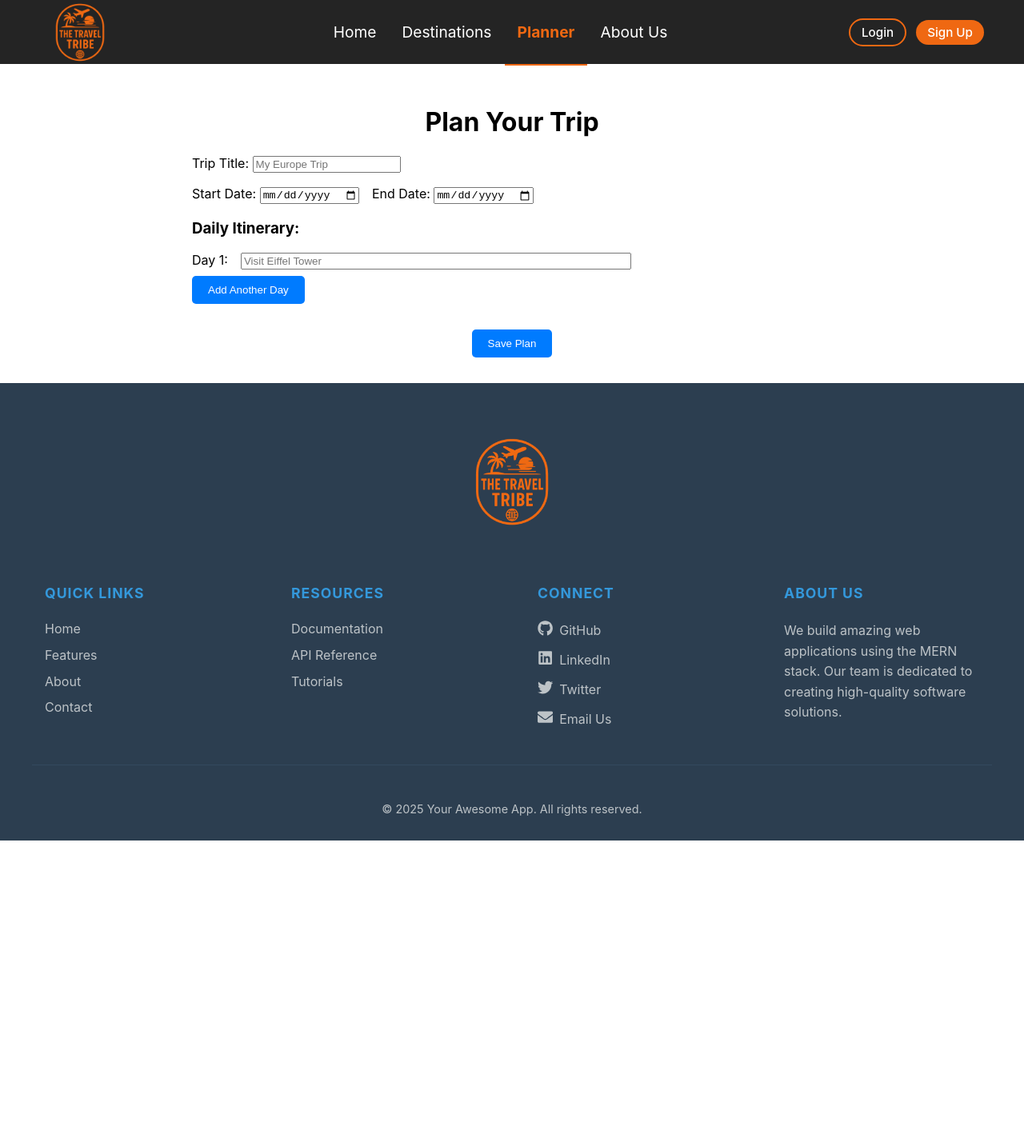
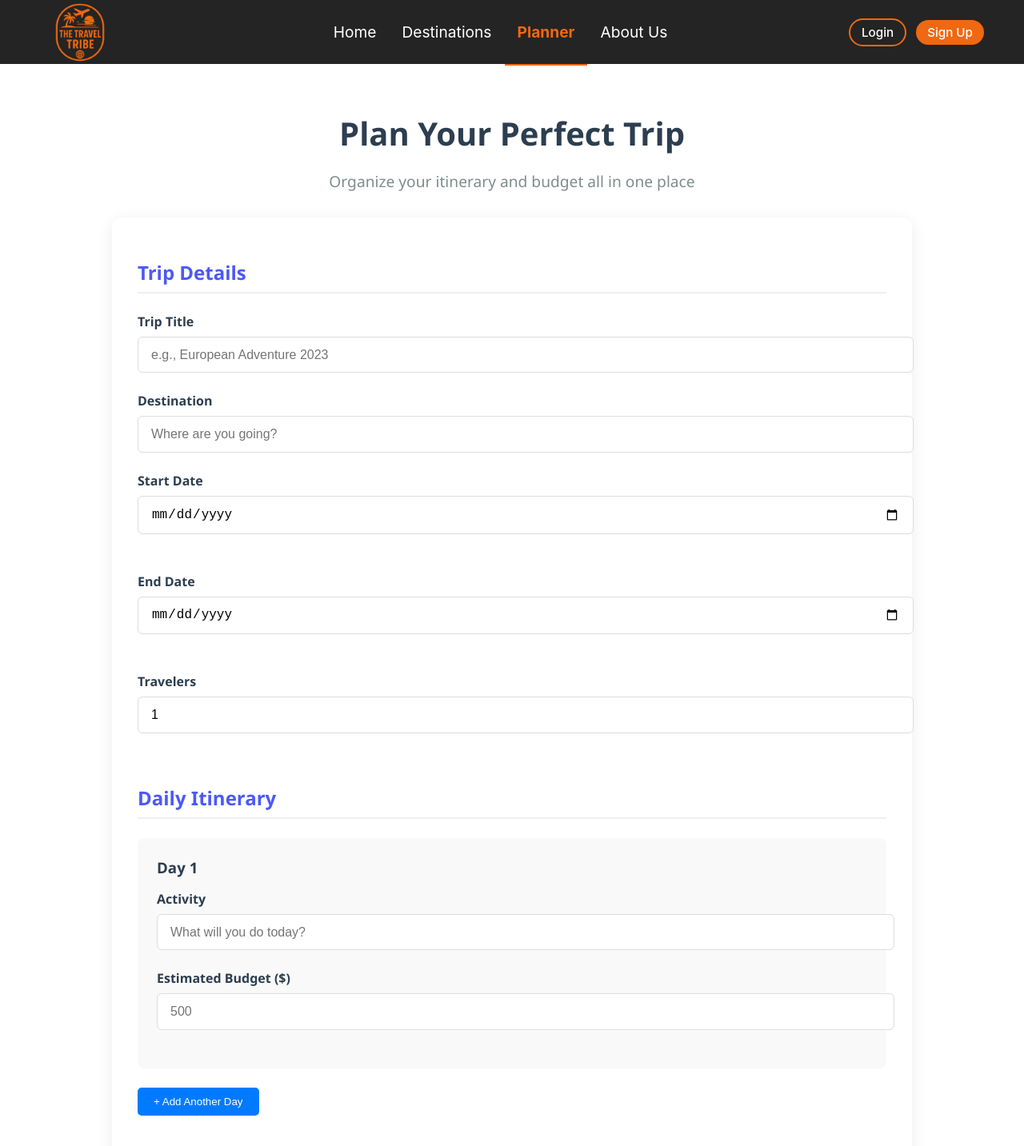
Before and after one commit to KingReevan/AJHackathon, a React (Create React App) app: page /planner in a window 1280 px wide. Shown: the top 1433 px of the page at 80% size. Before the commit the page ends 1051 px from the top, so only its background shows below. Built offline with nearby package versions, Linux system fonts and the light colour scheme; no server answers.

Commit message:
Logo update and faq fixed

```diff
--- a/src/components/Hero.js
+++ b/src/components/Hero.js
@@ -17,7 +17,7 @@ const Hero = () => {
     <section className="hero">
       <div className="hero-content">
         <h1 className="hero-title">The Travel Tribe</h1>
-        <p className="hero-tagline">Discover. Plan. Explore. Together.</p>
+        <p className="hero-tagline">One tribe. Infinite adventures.</p>
 
         <form onSubmit={handleSubmit} className="hero-cta">
           <input
--- /dev/null
+++ b/src/pages/Planner.css
@@ -0,0 +1,174 @@
+.planner-container {
+  max-width: 1000px;
+  margin: 0 auto;
+  padding: 2rem 1rem;
+  font-family: 'Segoe UI', Tahoma, Geneva, Verdana, sans-serif;
+}
+
+.planner-header {
+  text-align: center;
+  margin-bottom: 2rem;
+}
+
+.planner-header h1 {
+  font-size: 2.5rem;
+  color: #2c3e50;
+  margin-bottom: 0.5rem;
+}
+
+.planner-header p {
+  font-size: 1.2rem;
+  color: #7f8c8d;
+}
+
+.planner-form {
+  background: white;
+  border-radius: 12px;
+  box-shadow: 0 4px 20px rgba(0, 0, 0, 0.08);
+  padding: 2rem;
+}
+
+.form-section {
+  margin-bottom: 2.5rem;
+}
+
+.form-section h2 {
+  color: #4b59f7;
+  margin-bottom: 1.5rem;
+  padding-bottom: 0.5rem;
+  border-bottom: 2px solid #f0f0f0;
+}
+
+.form-group {
+  margin-bottom: 1.5rem;
+}
+
+.form-group label {
+  display: block;
+  margin-bottom: 0.5rem;
+  font-weight: 600;
+  color: #2c3e50;
+}
+
+.form-group input {
+  width: 100%;
+  padding: 0.8rem 1rem;
+  border: 1px solid #ddd;
+  border-radius: 6px;
+  font-size: 1rem;
+  transition: border-color 0.3s;
+}
+
+.form-group input:focus {
+  outline: none;
+  border-color: #4b59f7;
+}
+
+.date-group {
+  display: flex;
+  flex-direction: column;
+  gap: 1.5rem;
+  margin-bottom: 1.5rem;
+}
+
+.trip-summary {
+  background: #f8f9ff;
+  padding: 1.5rem;
+  border-radius: 8px;
+  margin-top: 1rem;
+}
+
+.trip-summary p {
+  margin: 0.5rem 0;
+  color: #2c3e50;
+}
+
+.day-plan {
+  background: #f9f9f9;
+  border-radius: 8px;
+  padding: 1.5rem;
+  margin-bottom: 1.5rem;
+}
+
+.day-header {
+  display: flex;
+  justify-content: space-between;
+  align-items: center;
+  margin-bottom: 1rem;
+}
+
+.day-header h3 {
+  margin: 0;
+  color: #2c3e50;
+}
+
+.remove-day {
+  background: none;
+  border: none;
+  color: #e74c3c;
+  cursor: pointer;
+  font-weight: 600;
+  padding: 0.3rem 0.5rem;
+}
+
+.remove-day:hover {
+  text-decoration: underline;
+}
+
+.add-day-btn {
+  width: 100%;
+  background-color: #f0f0f0;
+  color: #4b59f7;
+  border: none;
+  padding: 1rem;
+  font-size: 1rem;
+  font-weight: 600;
+  border-radius: 6px;
+  cursor: pointer;
+  transition: background-color 0.3s;
+}
+
+.add-day-btn:hover {
+  background-color: #e0e0e0;
+}
+
+.form-actions {
+  text-align: center;
+  margin-top: 2rem;
+}
+
+.save-plan-btn {
+  background-color: #4b59f7;
+  color: white;
+  border: none;
+  padding: 1rem 2.5rem;
+  font-size: 1.1rem;
+  font-weight: 600;
+  border-radius: 6px;
+  cursor: pointer;
+  transition: background-color 0.3s, transform 0.2s;
+}
+
+.save-plan-btn:hover {
+  background-color: #3a48d6;
+  transform: translateY(-2px);
+}
+
+/* Responsive adjustments */
+@media (max-width: 768px) {
+  .planner-container {
+    padding: 1rem;
+  }
+
+  .planner-header h1 {
+    font-size: 2rem;
+  }
+
+  .planner-form {
+    padding: 1.5rem;
+  }
+
+  .date-group {
+    grid-template-columns: 1fr;
+  }
+}
--- a/src/pages/Planner.js
+++ b/src/pages/Planner.js
@@ -1,57 +1,199 @@
-import React, { useState } from 'react';
+import React, { useState, useEffect } from 'react';
+import { useNavigate } from 'react-router-dom';
 import Button from '../components/Button';
+import './Planner.css';
 
 const Planner = () => {
   const [tripTitle, setTripTitle] = useState("");
+  const [destination, setDestination] = useState("");
   const [startDate, setStartDate] = useState("");
   const [endDate, setEndDate] = useState("");
-  const [dailyPlans, setDailyPlans] = useState([{ day: 1, activity: "" }]);
+  const [dailyPlans, setDailyPlans] = useState([{ day: 1, activity: "", budget: "" }]);
+  const [totalBudget, setTotalBudget] = useState(0);
+  const [travelers, setTravelers] = useState(1);
+  const navigate = useNavigate();
 
-  const handleActivityChange = (index, value) => {
+  // Calculate total budget whenever daily plans change
+  useEffect(() => {
+    const calculatedTotal = dailyPlans.reduce((sum, day) => {
+      return sum + (Number(day.budget) || 0);
+    }, 0);
+    setTotalBudget(calculatedTotal);
+  }, [dailyPlans]);
+
+  const handlePlanChange = (index, field, value) => {
     const newPlans = [...dailyPlans];
-    newPlans[index].activity = value;
+    newPlans[index][field] = value;
     setDailyPlans(newPlans);
   };
 
   const addDay = () => {
-    setDailyPlans([...dailyPlans, { day: dailyPlans.length + 1, activity: "" }]);
+    setDailyPlans([...dailyPlans, {
+      day: dailyPlans.length + 1,
+      activity: "",
+      budget: ""
+    }]);
+  };
+
+  const removeDay = (index) => {
+    if (dailyPlans.length > 1) {
+      const newPlans = dailyPlans.filter((_, i) => i !== index)
+        .map((plan, i) => ({ ...plan, day: i + 1 }));
+      setDailyPlans(newPlans);
+    }
+  };
+
+  const handleSubmit = (e) => {
+    e.preventDefault();
+    // In a real app, you would save to your backend here
+    const tripData = {
+      tripTitle,
+      destination,
+      startDate,
+      endDate,
+      dailyPlans,
+      totalBudget,
+      travelers
+    };
+    console.log("Trip data:", tripData);
+    alert("Your trip plan has been saved!");
+    navigate('/');
+  };
+
+  const calculateDuration = () => {
+    if (startDate && endDate) {
+      const diffTime = new Date(endDate) - new Date(startDate);
+      return Math.ceil(diffTime / (1000 * 60 * 60 * 24)) + 1;
+    }
+    return 0;
   };
 
   return (
-    <div style={{ padding: "2rem", maxWidth: "800px", margin: "0 auto" }}>
-      <h1 style={{ textAlign: "center" }}>Plan Your Trip</h1>
-
-      <div style={{ marginBottom: "1rem" }}>
-        <label>Trip Title: </label>
-        <input type="text" value={tripTitle} onChange={(e) => setTripTitle(e.target.value)} placeholder="My Europe Trip" />
+    <div className="planner-container">
+      <div className="planner-header">
+        <h1>Plan Your Perfect Trip</h1>
+        <p>Organize your itinerary and budget all in one place</p>
       </div>
 
-      <div style={{ marginBottom: "1rem" }}>
-        <label>Start Date: </label>
-        <input type="date" value={startDate} onChange={(e) => setStartDate(e.target.value)} />
-        <label style={{ marginLeft: "1rem" }}>End Date: </label>
-        <input type="date" value={endDate} onChange={(e) => setEndDate(e.target.value)} />
+      <form onSubmit={handleSubmit} className="planner-form">
+        <div className="form-section">
+          <h2>Trip Details</h2>
+          <div className="form-group">
+            <label>Trip Title</label>
+            <input
+              type="text"
+              value={tripTitle}
+              onChange={(e) => setTripTitle(e.target.value)}
+              placeholder="e.g., European Adventure 2023"
+              required
+            />
           </div>
 
-      <h3>Daily Itinerary:</h3>
-      {dailyPlans.map((plan, index) => (
-        <div key={index} style={{ marginBottom: "0.5rem" }}>
-          <label>Day {plan.day}:</label>
+          <div className="form-group">
+            <label>Destination</label>
             <input
               type="text"
-            placeholder="Visit Eiffel Tower"
+              value={destination}
+              onChange={(e) => setDestination(e.target.value)}
+              placeholder="Where are you going?"
+              required
+            />
+          </div>
+
+          <div className="date-group">
+            <div className="form-group">
+              <label>Start Date</label>
+              <input
+                type="date"
+                value={startDate}
+                onChange={(e) => setStartDate(e.target.value)}
+                required
+              />
+            </div>
+
+            <div className="form-group">
+              <label>End Date</label>
+              <input
+                type="date"
+                value={endDate}
+                onChange={(e) => setEndDate(e.target.value)}
+                min={startDate}
+                required
+              />
+            </div>
+
+            <div className="form-group">
+              <label>Travelers</label>
+              <input
+                type="number"
+                value={travelers}
+                onChange={(e) => setTravelers(e.target.value)}
+                min="1"
+                required
+              />
+            </div>
+          </div>
+
+          {startDate && endDate && (
+            <div className="trip-summary">
+              <p><strong>Trip Duration:</strong> {calculateDuration()} days</p>
+              <p><strong>Total Estimated Budget:</strong> ${totalBudget.toLocaleString()}</p>
+              <p><strong>Per Traveler:</strong> ${(totalBudget / travelers).toLocaleString()}</p>
+            </div>
+          )}
+        </div>
+
+        <div className="form-section">
+          <h2>Daily Itinerary</h2>
+          {dailyPlans.map((plan, index) => (
+            <div key={index} className="day-plan">
+              <div className="day-header">
+                <h3>Day {plan.day}</h3>
+                {dailyPlans.length > 1 && (
+                  <button
+                    type="button"
+                    onClick={() => removeDay(index)}
+                    className="remove-day"
+                  >
+                    Remove
+                  </button>
+                )}
+              </div>
+
+              <div className="form-group">
+                <label>Activity</label>
+                <input
+                  type="text"
+                  placeholder="What will you do today?"
                   value={plan.activity}
-            onChange={(e) => handleActivityChange(index, e.target.value)}
-            style={{ marginLeft: "1rem", width: "60%" }}
+                  onChange={(e) => handlePlanChange(index, 'activity', e.target.value)}
                 />
+              </div>
+
+              <div className="form-group">
+                <label>Estimated Budget ($)</label>
+                <input
+                  type="number"
+                  placeholder="500"
+                  value={plan.budget}
+                  onChange={(e) => handlePlanChange(index, 'budget', e.target.value)}
+                  min="0"
+                />
+              </div>
             </div>
           ))}
 
-      <Button onClick={addDay}>Add Another Day</Button>
+          <Button type="button" onClick={addDay} className="add-day-btn">
+            + Add Another Day
+          </Button>
+        </div>
 
-      <div style={{ marginTop: "2rem", textAlign: "center" }}>
-        <Button onClick={() => alert("Your plan is saved (demo)!")}>Save Plan</Button>
+        <div className="form-actions">
+          <Button type="submit" className="save-plan-btn">
+            Save Trip Plan
+          </Button>
         </div>
+      </form>
     </div>
   );
 };
```
Also changed, not shown: src/pages/aboutus.css (+43 -20 lines), src/AuthContext.js (added). Lines whose indentation alone changed are shown as unchanged.
